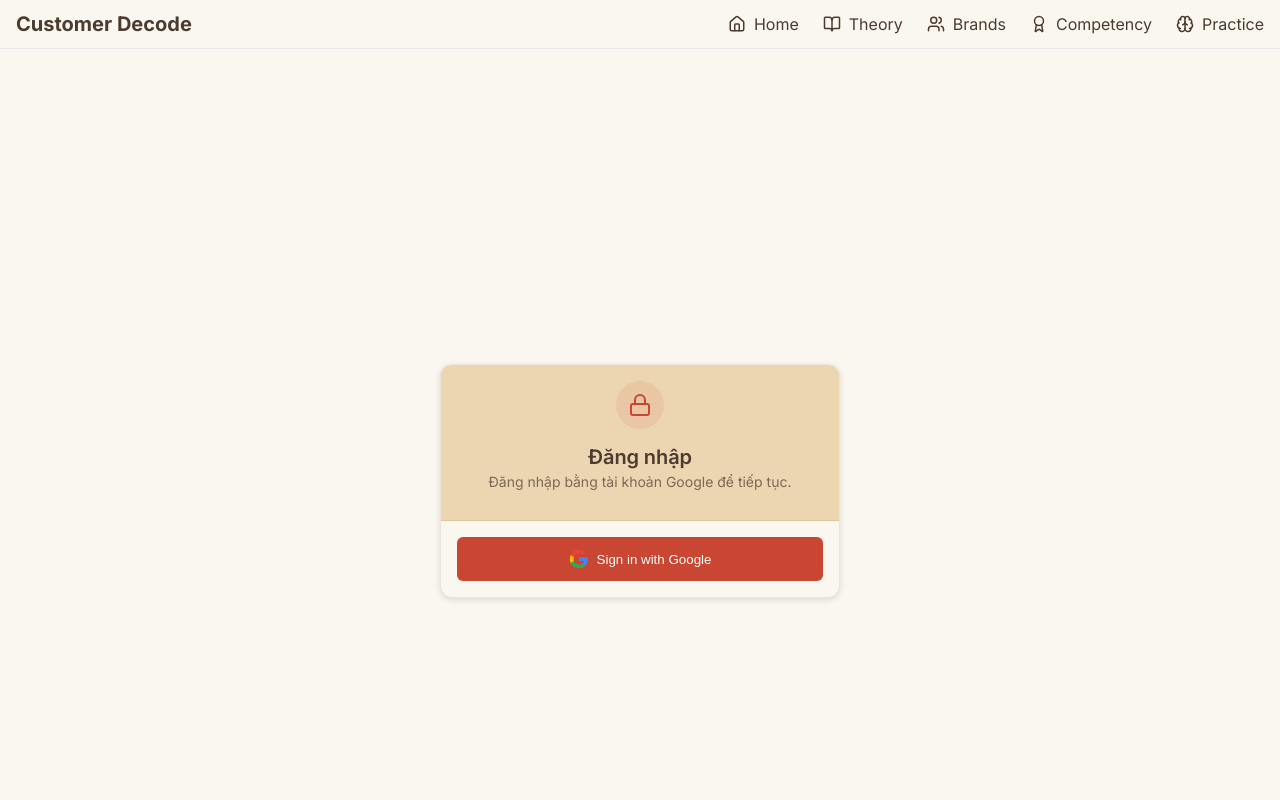
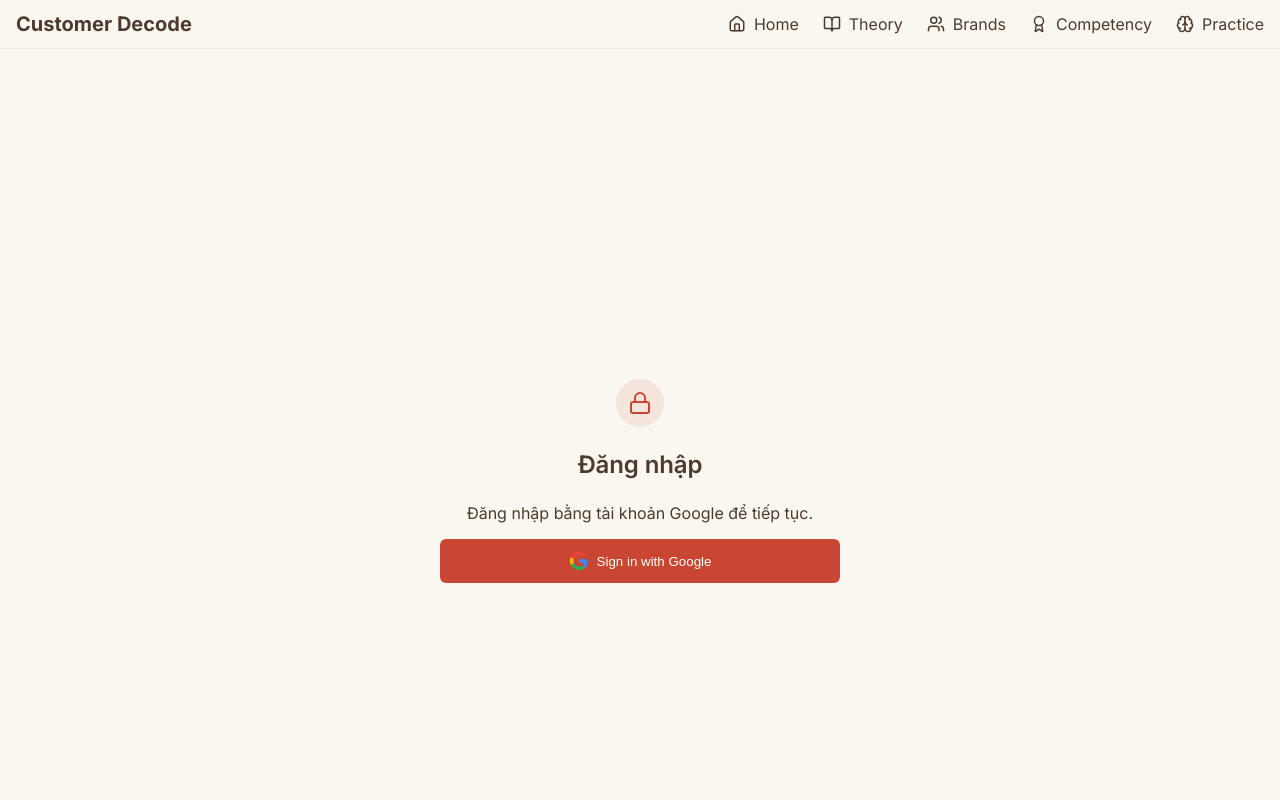
Before and after one commit to dac2205/cd2, a Next.js app: page /login in a window 1280 px wide. Shown: the top 800 px of the page. Built offline with nearby package versions, Linux system fonts and the light colour scheme; no server answers.

Commit message:
fix: install missing dependencies and update Card component to standard UI

```diff
--- a/components/ui/Card.tsx
+++ b/components/ui/Card.tsx
@@ -1,4 +1,5 @@
 import * as React from "react"
+import { cn } from "@/lib/utils"
 
 const Card = React.forwardRef<
     HTMLDivElement,
@@ -6,7 +7,10 @@
 >(({ className, ...props }, ref) => (
     <div
         ref={ref}
-        className={`card-wood ${className || ""}`}
+        className={cn(
+            "rounded-xl border bg-card text-card-foreground shadow",
+            className
+        )}
         {...props}
     />
 ))
@@ -18,7 +22,7 @@
 >(({ className, ...props }, ref) => (
     <div
         ref={ref}
-        className={`card-wood-header ${className || ""}`}
+        className={cn("flex flex-col space-y-1.5 p-6", className)}
         {...props}
     />
 ))
@@ -30,8 +34,7 @@
 >(({ className, ...props }, ref) => (
     <h3
         ref={ref}
-        style={{ margin: 0, fontSize: '1.25rem', fontWeight: 600 }}
-        className={className}
+        className={cn("font-semibold leading-none tracking-tight", className)}
         {...props}
     />
 ))
@@ -43,8 +46,7 @@
 >(({ className, ...props }, ref) => (
     <p
         ref={ref}
-        style={{ fontSize: '0.875rem', color: 'hsl(var(--ink-brown) / 0.7)', marginTop: '0.25rem' }}
-        className={className}
+        className={cn("text-sm text-muted-foreground", className)}
         {...props}
     />
 ))
@@ -54,8 +56,20 @@
     HTMLDivElement,
     React.HTMLAttributes<HTMLDivElement>
 >(({ className, ...props }, ref) => (
-    <div ref={ref} className={`card-wood-content ${className || ""}`} {...props} />
+    <div ref={ref} className={cn("p-6 pt-0", className)} {...props} />
 ))
 CardContent.displayName = "CardContent"
 
-export { Card, CardHeader, CardTitle, CardDescription, CardContent }
+const CardFooter = React.forwardRef<
+    HTMLDivElement,
+    React.HTMLAttributes<HTMLDivElement>
+>(({ className, ...props }, ref) => (
+    <div
+        ref={ref}
+        className={cn("flex items-center p-6 pt-0", className)}
+        {...props}
+    />
+))
+CardFooter.displayName = "CardFooter"
+
+export { Card, CardHeader, CardFooter, CardTitle, CardDescription, CardContent }
--- a/package.json
+++ b/package.json
@@ -12,7 +12,10 @@
   "dependencies": {
     "@radix-ui/react-accordion": "^1.2.12",
     "@radix-ui/react-popover": "^1.1.15",
+    "@radix-ui/react-slot": "^1.2.4",
     "@supabase/supabase-js": "^2.90.1",
+    "class-variance-authority": "^0.7.1",
+    "clsx": "^2.1.1",
     "gray-matter": "^4.0.3",
     "lucide-react": "^0.562.0",
     "mixpanel-browser": "^2.73.0",
@@ -21,7 +24,8 @@
     "react-dom": "19.2.3",
     "remark": "^15.0.1",
     "remark-html": "^16.0.1",
-    "sonner": "^2.0.7"
+    "sonner": "^2.0.7",
+    "tailwind-merge": "^3.4.0"
   },
   "devDependencies": {
     "@types/node": "^20",
```
Also changed, not shown: 1 other file (tests, documents, lock files or other folders).
